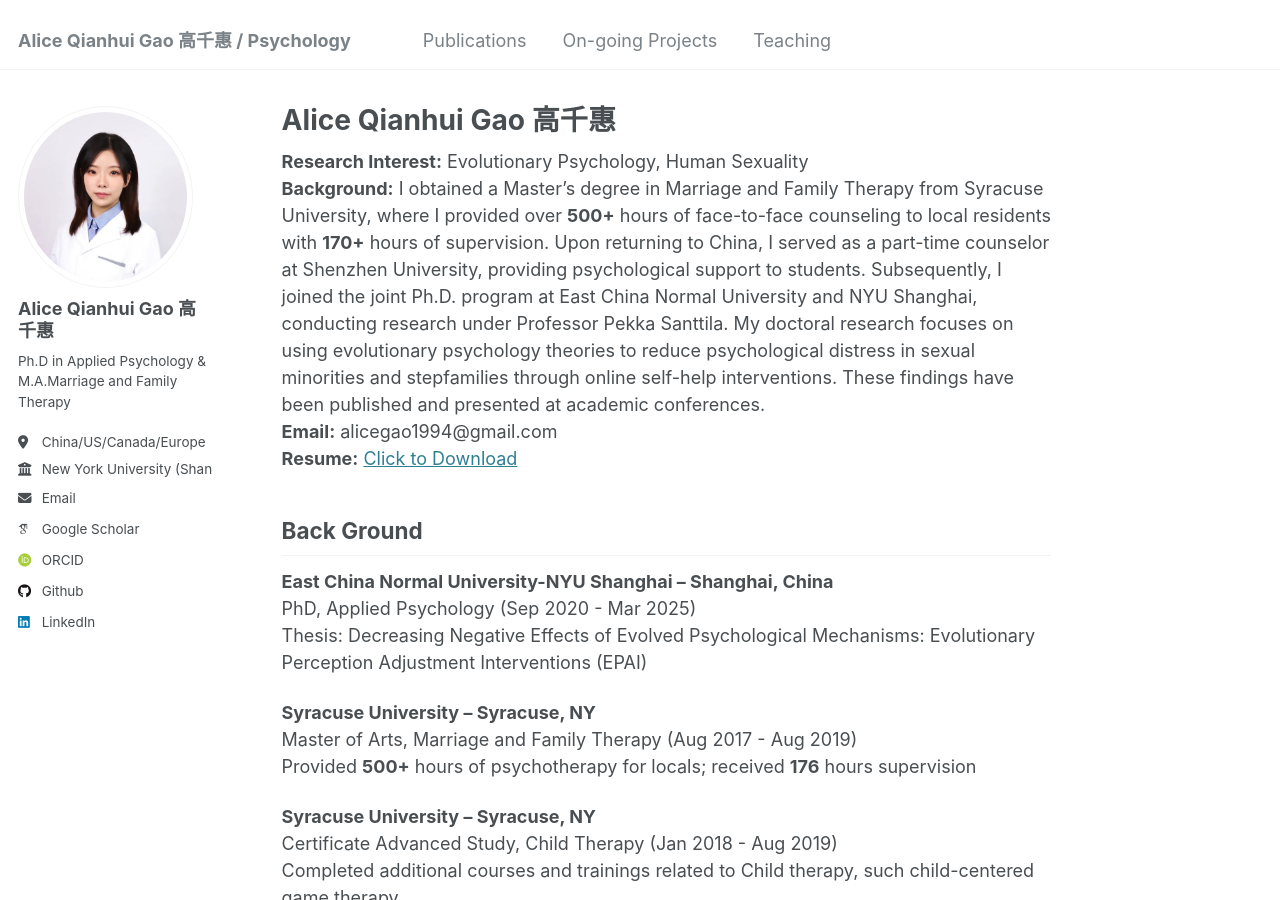
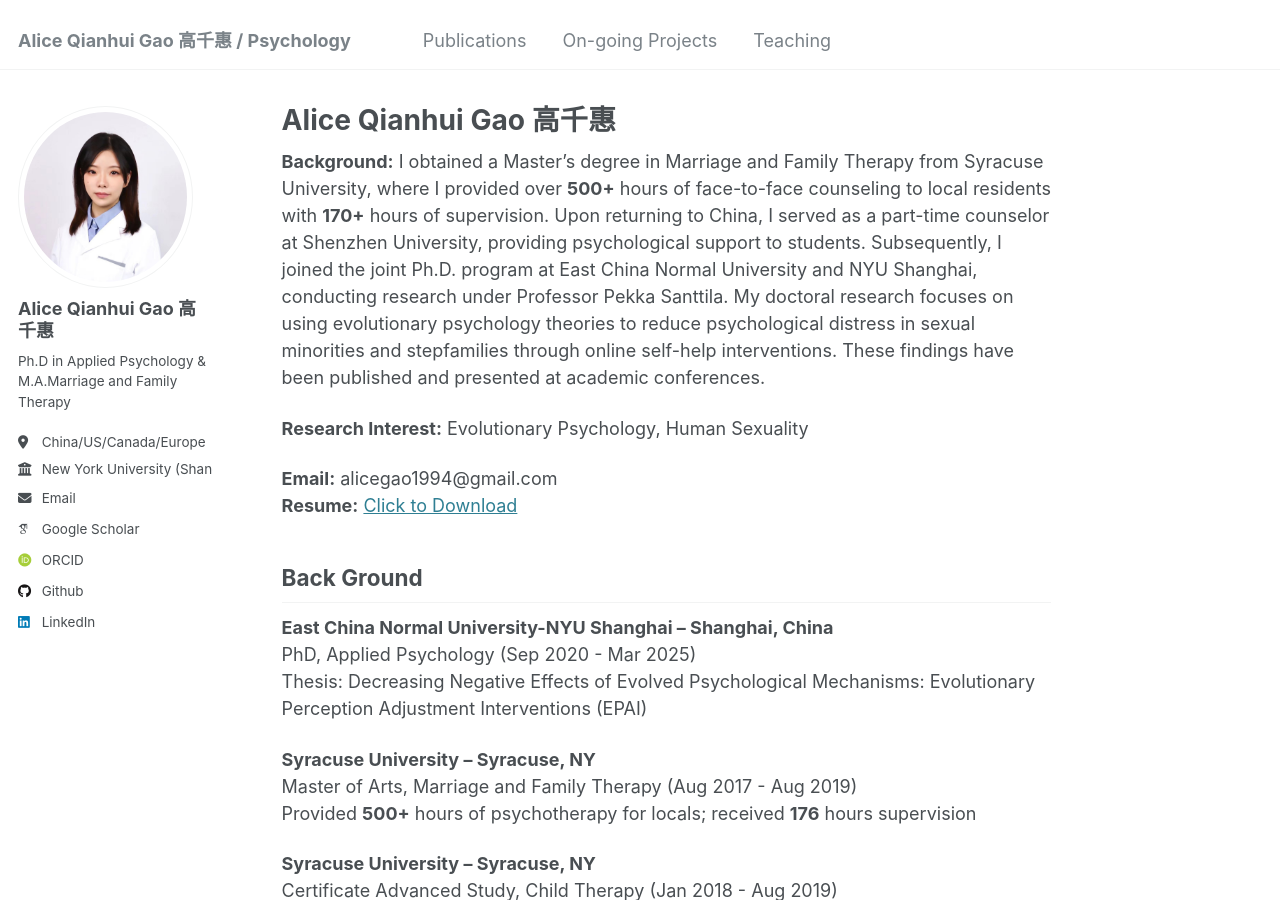
Before and after one commit to alicepsychology/alicepsychology.com, a Jekyll site: the page built from _pages/about.md, in a window 1280 px wide and 900 px high. Built offline with Jekyll 4.4.1, drawn with Linux system fonts in a browser that asks for light colours; some web fonts are replaced.

```diff
--- a/_pages/about.md
+++ b/_pages/about.md
@@ -7,8 +7,11 @@ redirect_from:
   - /about.html
 ---
 
+
+**Background:** I obtained a Master’s degree in Marriage and Family Therapy from Syracuse University, where I provided over **500+** hours of face-to-face counseling to local residents with **170+** hours of supervision. Upon returning to China, I served as a part-time counselor at Shenzhen University, providing psychological support to students. Subsequently, I joined the joint Ph.D. program at East China Normal University and NYU Shanghai, conducting research under Professor Pekka Santtila. My doctoral research focuses on using evolutionary psychology theories to reduce psychological distress in sexual minorities and stepfamilies through online self-help interventions. These findings have been published and presented at academic conferences.<br />
+
 **Research Interest:** Evolutionary Psychology, Human Sexuality<br />
-**Background:** I obtained a Master’s degree in Marriage and Family Therapy from Syracuse University, where I provided over **500+** hours of face-to-face counseling to local residents with **170+** hours of supervision. Upon returning to China, I served as a part-time counselor at Shenzhen University, providing psychological support to students. Subsequently, I joined the joint Ph.D. program at East China Normal University and NYU Shanghai, conducting research under Professor Pekka Santtila. My doctoral research focuses on using evolutionary psychology theories to reduce psychological distress in sexual minorities and stepfamilies through online self-help interventions. These findings have been published and presented at academic conferences.<br />
+
 **Email:** alicegao1994@gmail.com <br />
 **Resume:** [Click to Download](../files/Resume - Qianhui Gao.pdf)
 
```
